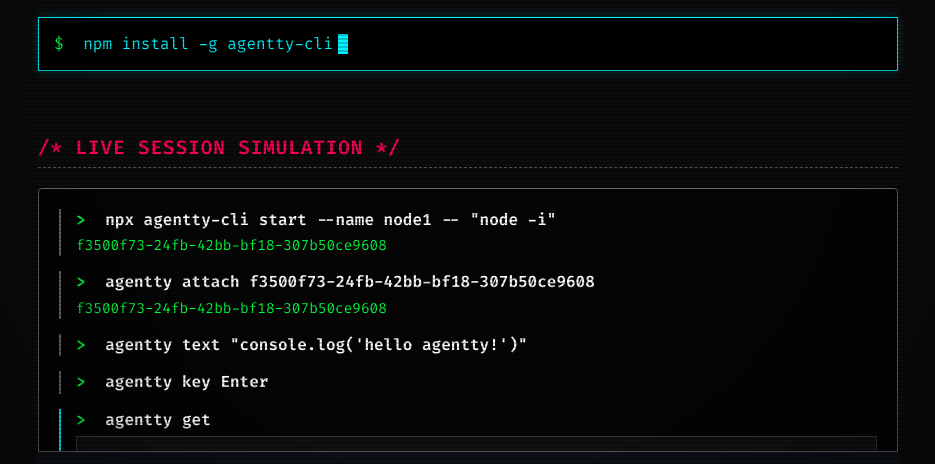
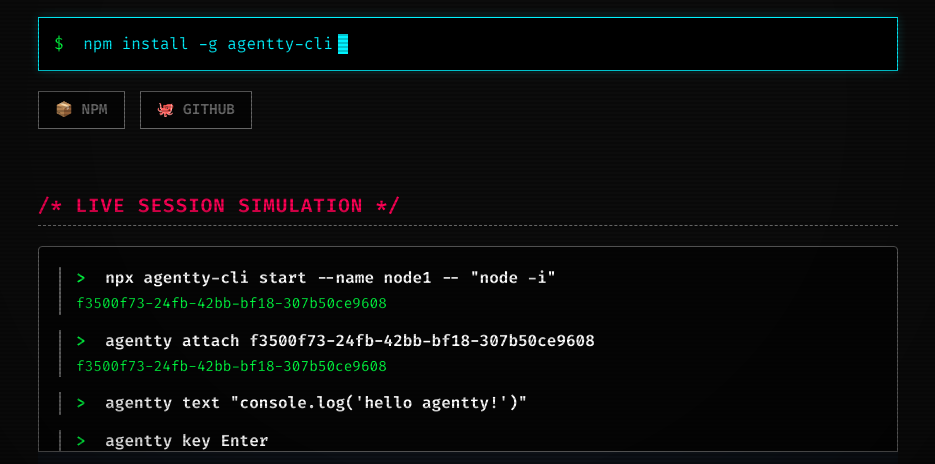
Before and after one commit to pinion05/agentty, a website: page docs/index.html in a window 1280 px wide. Shown: the part 296-760 px from the top of the page, without its empty margins (172-1107 px from the left). Drawn offline with Linux system fonts and the light colour scheme.

Commit message:
docs: add npm and github link buttons

```diff
--- a/docs/index.html
+++ b/docs/index.html
@@ -43,6 +43,11 @@
 
                 <div class="command-box">
                     <span class="prompt">$</span> npm install -g agentty-cli<span class="cursor">_</span>
+                </div>
+
+                <div class="link-group">
+                    <a href="https://www.npmjs.com/package/agentty-cli" target="_blank" class="btn-link npm">📦 NPM</a>
+                    <a href="https://github.com/pinion05/agentty" target="_blank" class="btn-link github">🐙 GITHUB</a>
                 </div>
             </section>
 
--- a/docs/style.css
+++ b/docs/style.css
@@ -84,6 +84,19 @@
     color: var(--cyan); box-shadow: 0 0 10px rgba(0, 243, 255, 0.2);
 }
 
+/* LINK GROUP (NEW) */
+.link-group {
+    display: flex; gap: 15px; margin-top: 20px; justify-content: flex-start;
+}
+.btn-link {
+    text-decoration: none; padding: 8px 16px; font-size: 0.9rem; font-weight: bold;
+    border: 1px solid var(--dim); color: var(--dim); transition: all 0.2s;
+    background: #050505; display: inline-flex; align-items: center; gap: 8px;
+}
+.btn-link:hover { border-color: var(--cyan); color: var(--cyan); box-shadow: 0 0 8px rgba(0, 243, 255, 0.2); }
+.btn-link.npm:hover { border-color: #cb3837; color: #cb3837; box-shadow: 0 0 8px rgba(203, 56, 55, 0.2); } /* NPM Red */
+.btn-link.github:hover { border-color: #fff; color: #fff; box-shadow: 0 0 8px rgba(255, 255, 255, 0.2); }
+
 /* LOG SIMULATION STYLES */
 .log-container {
     background: #050505; border: 1px solid var(--dim); padding: 20px; border-radius: 4px; font-family: var(--font-stack);
@@ -96,7 +109,7 @@
 .output-block { background: #111; color: #ccc; padding: 10px; margin-top: 5px; border: 1px solid var(--border); white-space: pre; }
 .cursor-block { display: inline-block; width: 8px; height: 15px; background: var(--green); animation: blink 1s step-end infinite; vertical-align: middle; }
 
-/* OPERATIONS CARDS (NEW) */
+/* OPERATIONS CARDS */
 .op-card {
     background: #050505; border: 1px solid var(--border); transition: all 0.2s;
     display: flex; flex-direction: column;
```
